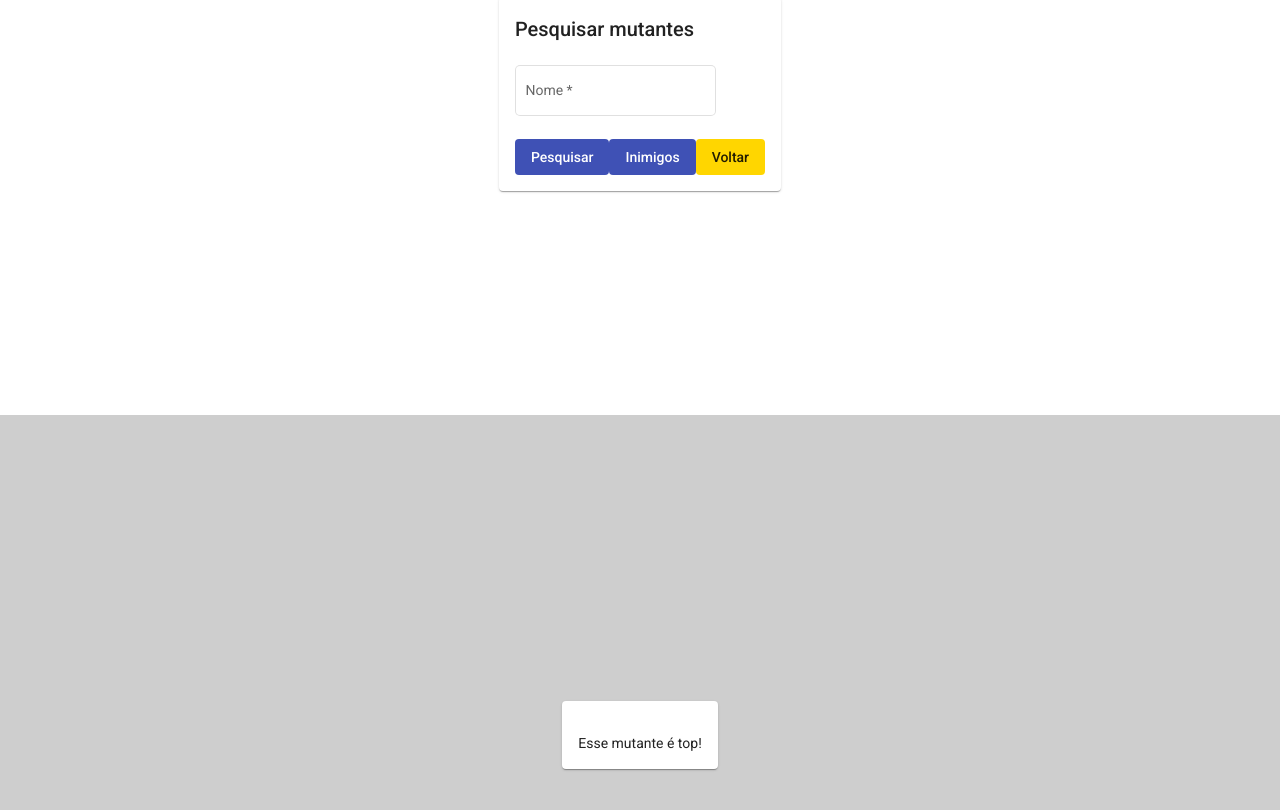
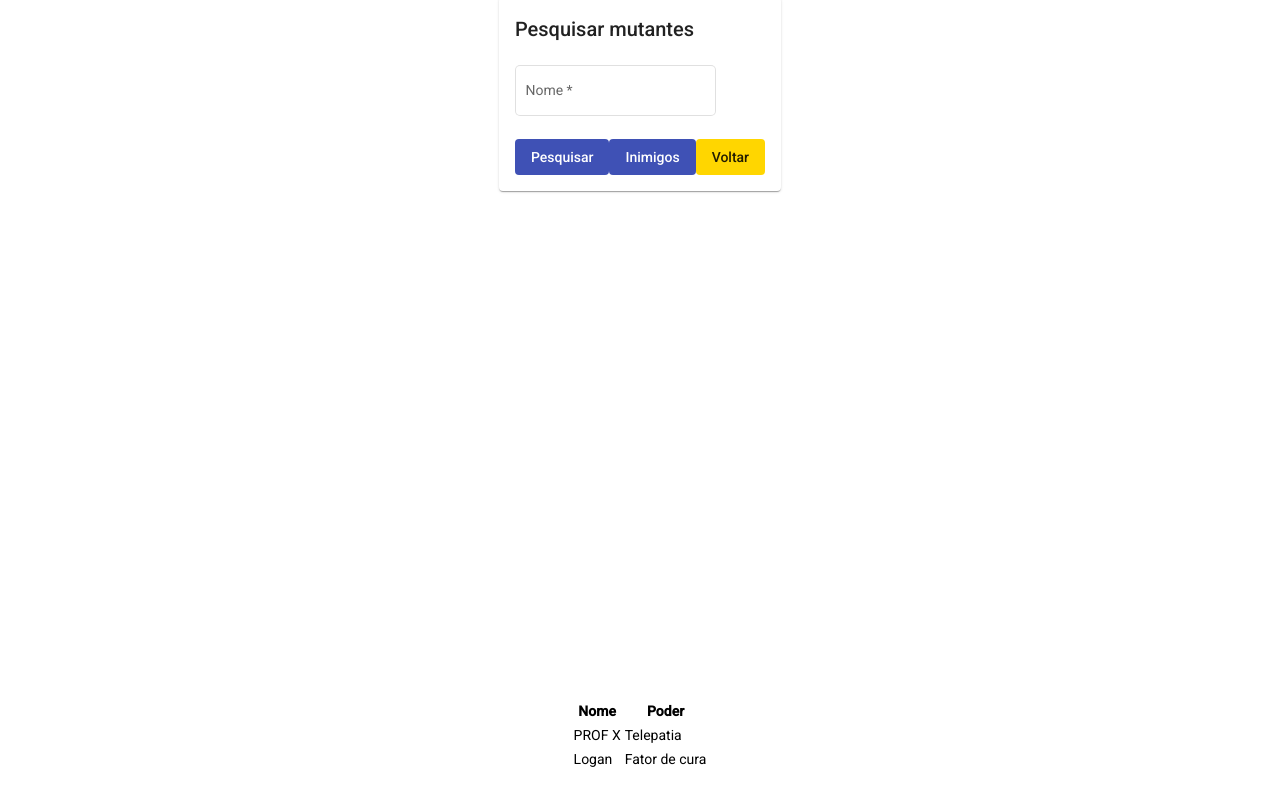
Before and after one commit to carloshts/xmen, an Angular app: page /cerebro in a window 1280 px wide. Shown: the part 226-1036 px from the top of the page. Built offline with nearby package versions, Linux system fonts and the light colour scheme.

Commit message:
Exemplo ngFor Repetição no HTML

```diff
--- /dev/null
+++ b/src/app/commons/services/xmenApi.service.ts
@@ -0,0 +1,18 @@
+import { environment } from './../../../environments/environment';
+import { HttpClient } from '@angular/common/http';
+import { Injectable } from '@angular/core';
+import { Observable } from 'rxjs';
+
+@Injectable({
+  providedIn: 'root'
+})
+export class XmenApiService {
+
+  constructor(
+    private http:HttpClient
+  ) { }
+
+  getCharacters():Observable<any>{
+    return this.http.get<any>(`${environment.apiXmenURL}/characters`);
+  }
+}
--- a/src/app/material/material.module.ts
+++ b/src/app/material/material.module.ts
@@ -4,7 +4,7 @@ import { MatCardModule } from '@angular/material/card';
 import { MatGridListModule } from '@angular/material/grid-list';
 import { MatInputModule } from '@angular/material/input';
 import { MatButtonModule } from '@angular/material/button';
-
+import {MatTableModule} from '@angular/material/table';
 
 
 @NgModule({
@@ -16,7 +16,8 @@ import { MatButtonModule } from '@angular/material/button';
     MatCardModule,
     MatGridListModule,
     MatInputModule,
-    MatButtonModule
+    MatButtonModule,
+    MatTableModule
   ]
 })
 export class MaterialModule { }
--- a/src/app/pages/cerebro/cerebro.module.ts
+++ b/src/app/pages/cerebro/cerebro.module.ts
@@ -1,5 +1,6 @@
 import { MatErrorModule } from './../../commons/mat-error/mat-error.module';
 import { Route, RouterModule } from '@angular/router';
+import { HttpClientModule } from '@angular/common/http'
 import { NgModule } from '@angular/core';
 import { CommonModule } from '@angular/common';
 import { PesquisarMutantesComponent } from './pesquisar-mutantes/pesquisar-mutantes.component';
@@ -29,7 +30,8 @@ const routes:Route[] = [
     MaterialModule,
     FormsModule,
     ReactiveFormsModule,
-    MatErrorModule
+    MatErrorModule,
+    HttpClientModule
   ]
 })
 export class CerebroModule { }
--- a/src/app/pages/cerebro/pesquisar-mutantes/pesquisar-mutantes.component.html
+++ b/src/app/pages/cerebro/pesquisar-mutantes/pesquisar-mutantes.component.html
@@ -12,14 +12,29 @@
           </mat-error>
         </mat-form-field>
         <br>
-        <button mat-flat-button color="primary" type="button">Pesquisar</button>
+        <button mat-flat-button color="primary" (click)="pesquisarMutantes()" type="button">Pesquisar</button>
         <button mat-flat-button color="primary" routerLink="/inimigos" type="button">Inimigos</button>
         <button mat-flat-button color="accent" type="button" routerLink="/login">Voltar</button>
       </form>
 
     </mat-card>
   </mat-grid-tile>
-  <mat-grid-tile style="background-color: #cecece;">
-    <app-mutante [nomeRecebido]="nome.value"></app-mutante>
+  <mat-grid-tile >
+    <!-- <table mat-table [dataSource]="dataSource">
+      <ng-container>
+
+      </ng-container>
+    </table> -->
+    <table>
+      <tr>
+        <th>Nome</th>
+        <th>Poder</th>
+      </tr>
+
+      <tr *ngFor="let mutante of dataSource">
+        <td>{{mutante.nome}}</td>
+        <td>{{mutante.poder}}</td>
+      </tr>
+    </table>
   </mat-grid-tile>
 </mat-grid-list>
--- a/src/app/pages/cerebro/pesquisar-mutantes/pesquisar-mutantes.component.ts
+++ b/src/app/pages/cerebro/pesquisar-mutantes/pesquisar-mutantes.component.ts
@@ -1,3 +1,4 @@
+import { XmenApiService } from './../../../commons/services/xmenapi.service';
 import { FormControl, Validators } from '@angular/forms';
 import { Component, OnInit } from '@angular/core';
 
@@ -8,9 +9,24 @@ import { Component, OnInit } from '@angular/core';
 })
 export class PesquisarMutantesComponent implements OnInit {
 
-  constructor() { }
+  constructor(
+    private xmenApiService:XmenApiService
+  ) { }
+
   public nome:FormControl = new FormControl('',[Validators.required]);
+  public dataSource = [
+    {nome:'PROF X',poder:'Telepatia'},
+    {nome:'Logan',poder:'Fator de cura'}
+  ]
+
   ngOnInit(): void {
   }
-
+  pesquisarMutantes(){
+    this.xmenApiService.getCharacters()
+    .subscribe(
+      (response)=>{
+        console.log(response)
+      }
+    )
+  }
 }
--- a/src/environments/environment.ts
+++ b/src/environments/environment.ts
@@ -3,7 +3,8 @@
 // The list of file replacements can be found in `angular.json`.
 
 export const environment = {
-  production: false
+  production: false,
+  apiXmenURL:'http://xmenapiheroku.herokuapp.com/api'
 };
 
 /*
```
